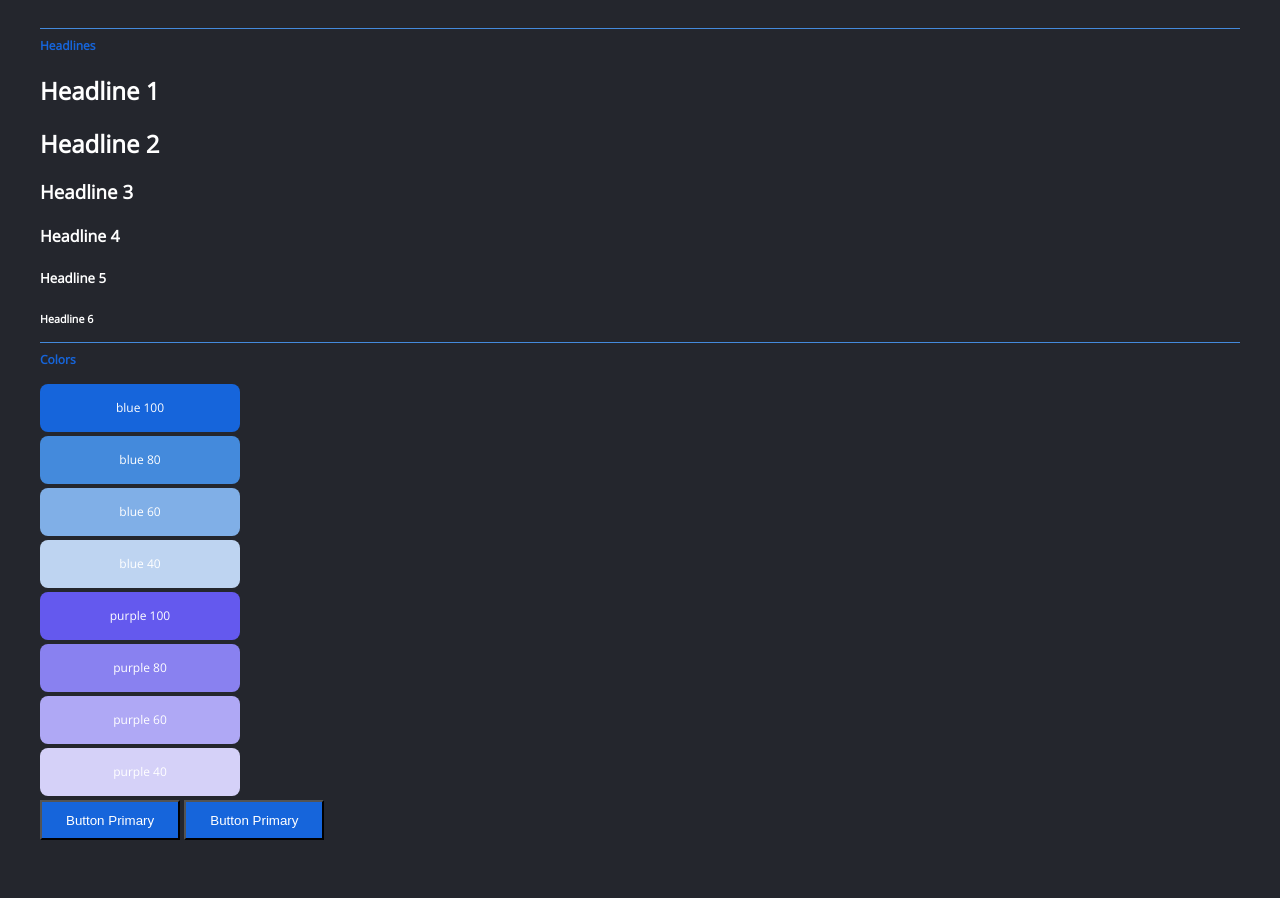
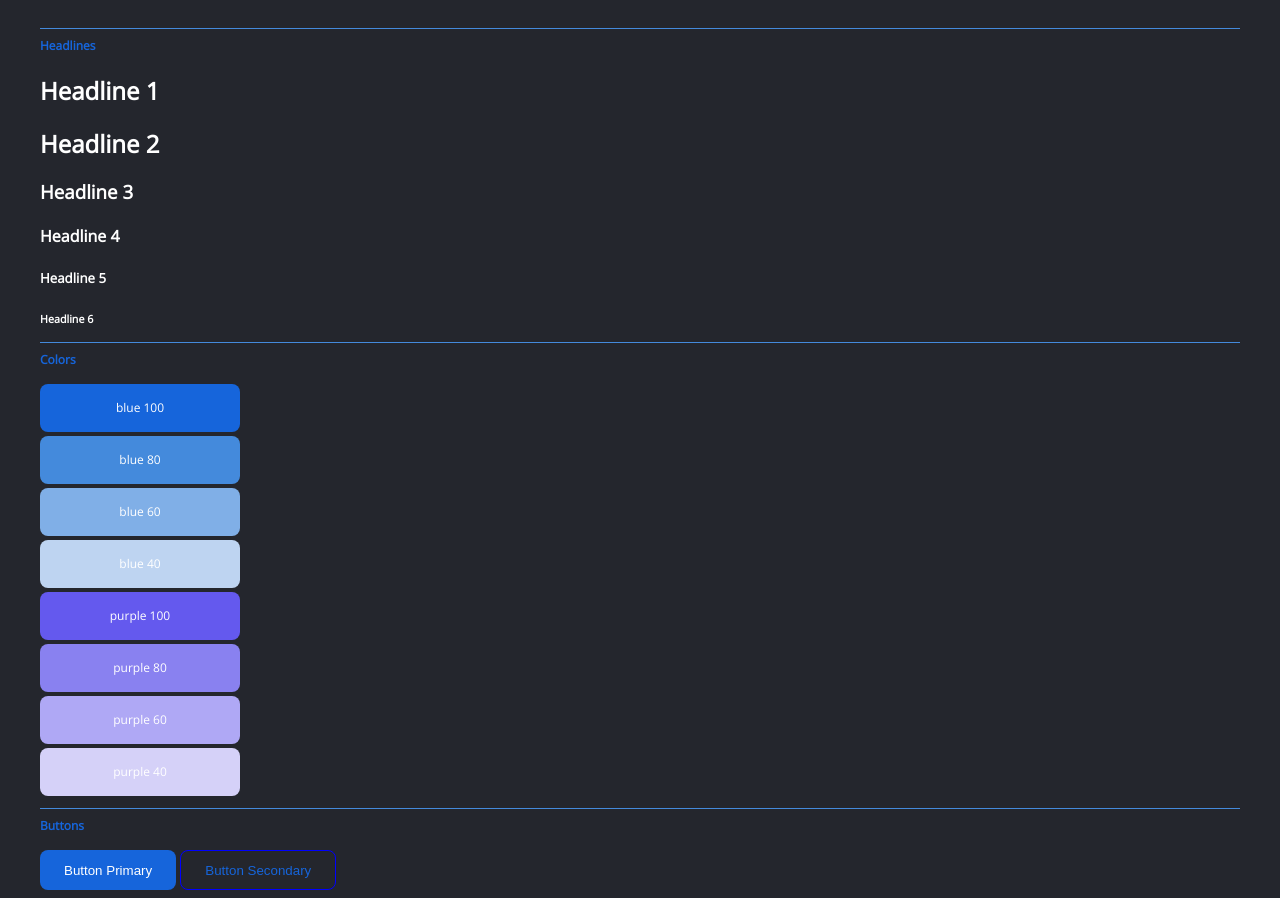
Before and after one commit to sherkoo/style-dictionary, a website: page styleguide/index.html in a window 1280 px wide. Shown: the part 86-984 px from the top of the page. Before the commit the page ends 934 px from the top, so only its background shows below. Drawn offline with nearby package versions, Linux system fonts and the light colour scheme.

Commit message:
Create buttons section
- Buttons section scss
- Buttons section html in index.html
- Primary and secondary styling

```diff
--- a/properties/color/background.json
+++ b/properties/color/background.json
@@ -22,7 +22,7 @@
 
         "secondary": {
           "base": {
-            "value": "{color.base.blue.100.value}"
+            "value": "{color.base.white}"
           },
           "disabled": {
             "value": "{color.base.blue.100.value}"
--- a/scss/_variables.scss
+++ b/scss/_variables.scss
@@ -1,6 +1,6 @@
 /**
  * Do not edit directly
- * Generated on Sat, 03 Aug 2019 20:15:13 GMT
+ * Generated on Sat, 03 Aug 2019 20:59:47 GMT
  */
 
 $asset-font-icon-name: "MaterialIcons";
@@ -16,7 +16,7 @@ $color-background-base: #ffffff;
 $color-background-button-primary-base: #1665db;
 $color-background-button-primary-disabled: #1665db;
 $color-background-button-primary-active: #1665db;
-$color-background-button-secondary-base: #1665db;
+$color-background-button-secondary-base: [object Object];
 $color-background-button-secondary-disabled: #1665db;
 $color-background-button-secondary-active: #1665db;
 $color-background-overlay-light: rgba(255, 255, 255, 0.8);
--- a/styleguide/css/_buttons.scss
+++ b/styleguide/css/_buttons.scss
@@ -8,6 +8,9 @@
   text-align: center;
   color: $color-base-white;
   padding: 0 24px;
+  border: none;
+  border-radius: 8px;
+  cursor: pointer;
   background-color: $color-background-button-primary-base;
 
   &:hover{
@@ -21,6 +24,8 @@
 
   // Secondary button
   &.button__secondary{
-    background-color: $color-background-button-secondary-base;
+    background: none;
+    border: 1px solid blue;
+    color: $color-background-button-primary-base;
   }
 }
--- a/styleguide/index.html
+++ b/styleguide/index.html
@@ -72,8 +72,9 @@
   <!-- buttons -->
   <section>
     <div class="container">
+      <h3 class="styleguide-title">Buttons</h3>
       <button type="button" name="button" class="button">Button Primary</button>
-      <button type="button" name="button" class="button button__secondary">Button Primary</button>
+      <button type="button" name="button" class="button button__secondary">Button Secondary</button>
     </div>
   </section>
 
```
Also changed, not shown: styleguide/css/main.css, 15 other files.
